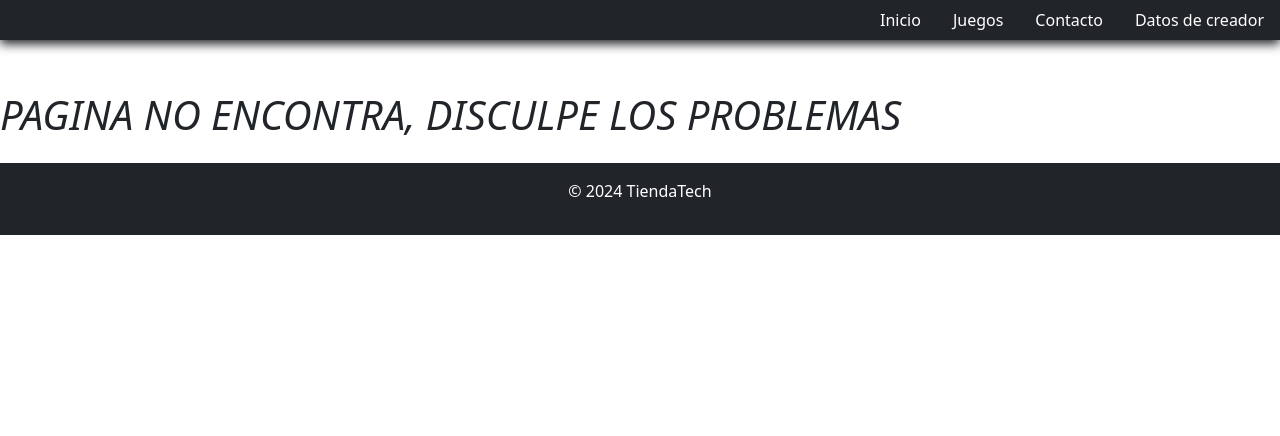
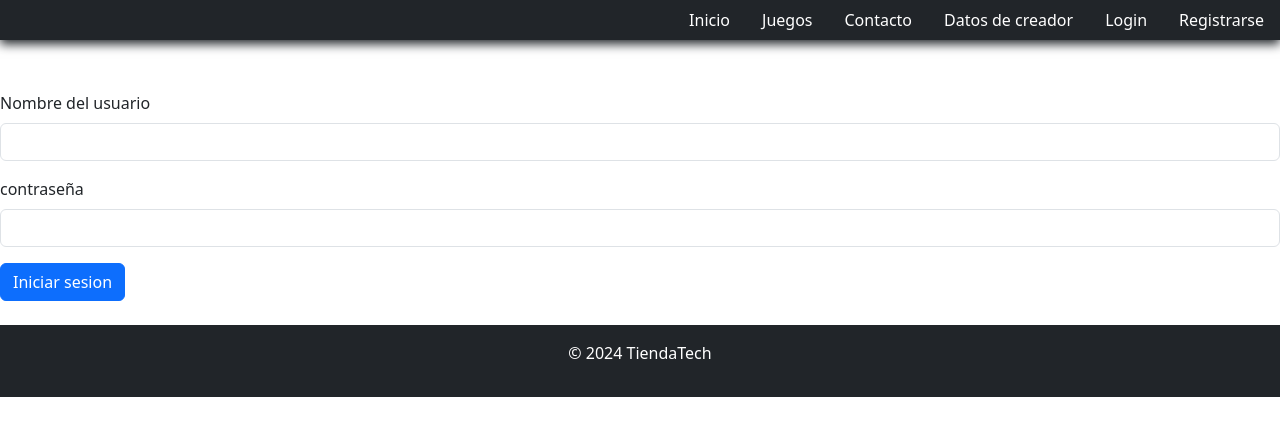
Before and after one commit to Angelitohappy/Games_Ecommerce, a PHP site: page /index.php?s=inicio_sesion in a window 1280 px wide. Shown: the top 436 px of the page. Run offline with PHP 8.4, Linux system fonts and the light colour scheme.

Commit message:
Agregando la vistas de sesiones
Agrego las rutas para que pueda dirigir a las vistas de sesion y registro

```diff
--- a/index.php
+++ b/index.php
@@ -17,6 +17,12 @@ $listaRutas = [
     ],
     'datos_alumno' => [
         'titulo' => 'Datos del alumno',
+    ],
+    'inicio_sesion' => [
+        'titulo' => 'Inicio',
+    ],
+    'registrar_usuario' => [
+        'titulo' => 'Registrar',
     ],
 ];
 
@@ -56,6 +62,12 @@ if (!isset($listaRutas[$ruta])) {
                 <li class="nav-item">
                     <a class="text-white nav-link" href="index.php?s=datos_alumno">Datos de creador</a>
                 </li>
+                <li class="nav-item">
+                    <a class="text-white nav-link" href="index.php?s=inicio_sesion">Login</a>
+                </li>
+                <li class="nav-item">
+                    <a class="text-white nav-link" href="index.php?s=registrar_usuario">Registrarse</a>
+                </li>
             </ul>
 
         </nav>
--- a/vistas/inicio_sesion.php
+++ b/vistas/inicio_sesion.php
@@ -0,0 +1,19 @@
+<div class="formulario">
+
+<form action="/validar_sesion" method="POST">
+
+  <div class="mb-3">
+    <label for="NombreUsuario" class="form-label">Nombre del usuario</label>
+    <input type="text" class="form-control" id="NombreUsuario" name="NombreUsuario">
+  </div>
+
+  <div class="mb-3">
+    <label for="contraseña" class="form-label">contraseña</label>
+    <input type="password" class="form-control" id="contraseña" name="contraseña">
+  </div>
+
+  <button type="submit" class="btn btn-primary">Iniciar sesion</button>
+
+</form>
+
+</div>
```
Also changed, not shown: vistas/registrar_usuario.php (+26 -0 lines).
